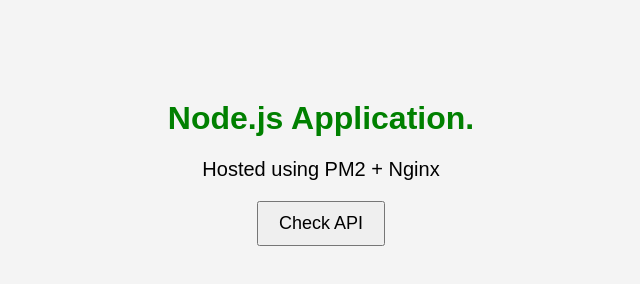
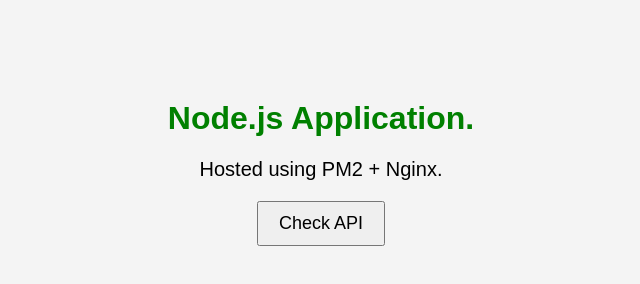
Before and after one commit to Dhanush2004-cyber/nodeapp1, a website: page public/index.html in a window 1280 px wide. Shown: the full height of the page, 319-959 px from the left. Drawn offline with Linux system fonts and the light colour scheme.

Commit message:
test automation

```diff
--- a/public/index.html
+++ b/public/index.html
@@ -49,7 +49,7 @@
 
 <h1>Node.js Application.</h1>
 
-<p>Hosted using PM2 + Nginx</p>
+<p>Hosted using PM2 + Nginx.</p>
 
 <button onclick="getApi()">Check API</button>
 
```
